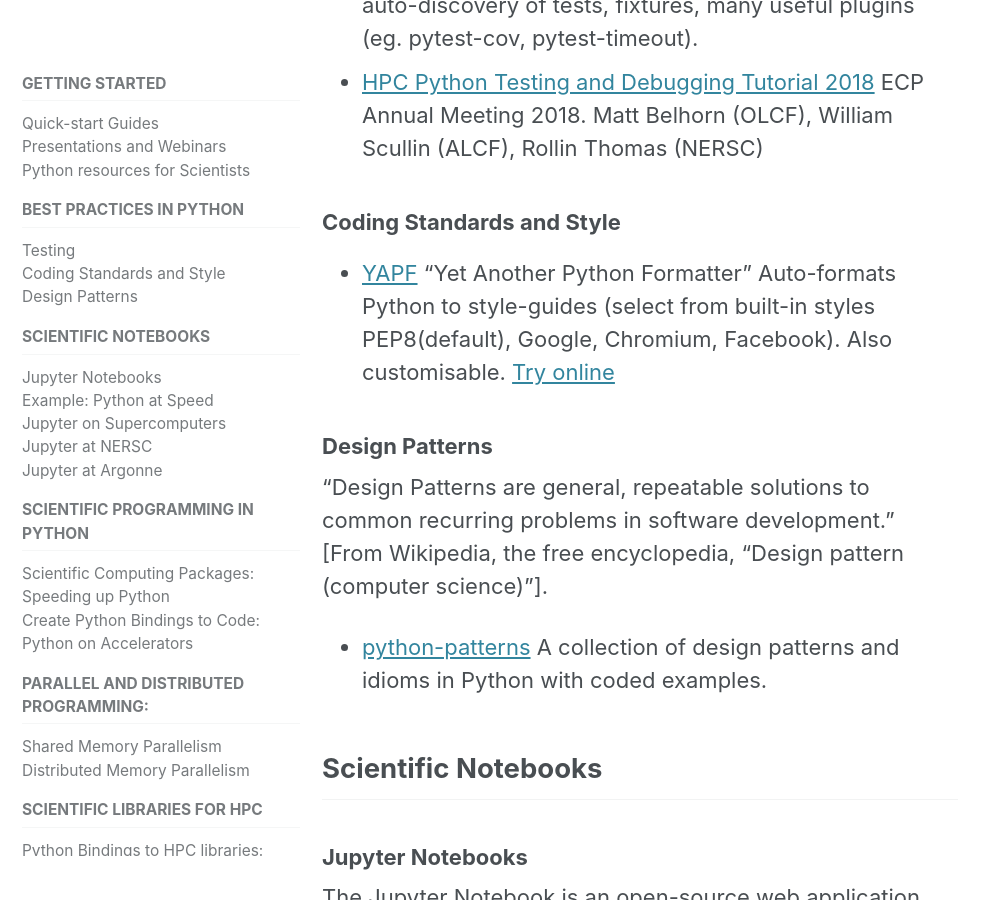
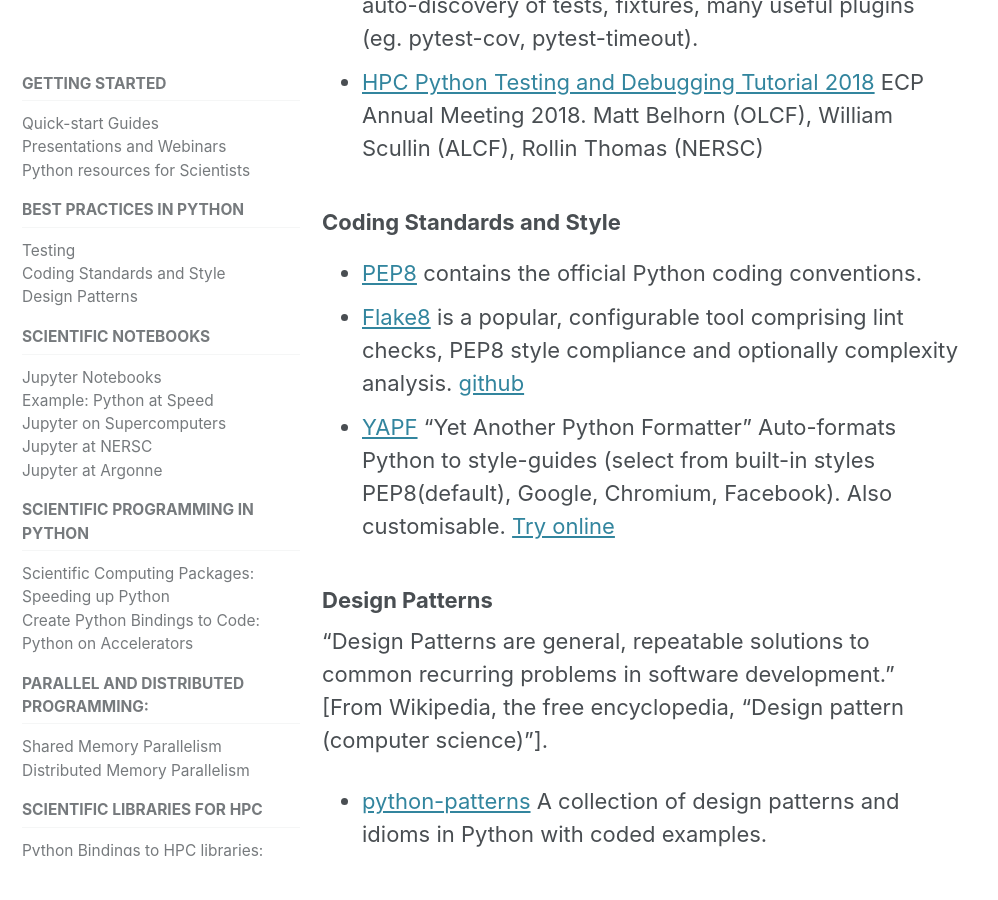
Before and after one commit to betterscientificsoftware/python-for-hpc, a Jekyll site: the page built from _pages/content.md, in a window 1280 px wide and 900 px high, scrolled down 2097 px. Shown: the whole window, without its empty margins (0-998 px from the left). Built offline with Jekyll 4.4.1, drawn with Linux system fonts in a browser that asks for light colours; cached includes are drawn as plain includes; nearby versions of some CDN libraries; comment, search, counter and statistics services are not loaded.

Commit message:
Add PEP8 and Flake8 links

```diff
--- a/_pages/content.md
+++ b/_pages/content.md
@@ -49,6 +49,9 @@
  - [HPC Python Testing and Debugging Tutorial 2018](https://github.com/wscullin/ecp_python_tutorial/blob/master/slides/debugging_slides.pdf) ECP Annual Meeting 2018. Matt Belhorn (OLCF), William Scullin (ALCF), Rollin Thomas (NERSC)
 
 ### Coding Standards and Style
+
+ - [PEP8](https://www.python.org/dev/peps/pep-0008/) contains the official Python coding conventions.
+ - [Flake8](http://flake8.pycqa.org) is a popular, configurable tool comprising lint checks, PEP8 style compliance and optionally complexity analysis. [github](https://github.com/PyCQA/flake8)
  - [YAPF](https://github.com/google/yapf) "Yet Another Python Formatter" Auto-formats Python to style-guides (select from built-in styles PEP8(default), Google, Chromium, Facebook). Also customisable.
  [Try online](https://yapf.now.sh/)
 
```
